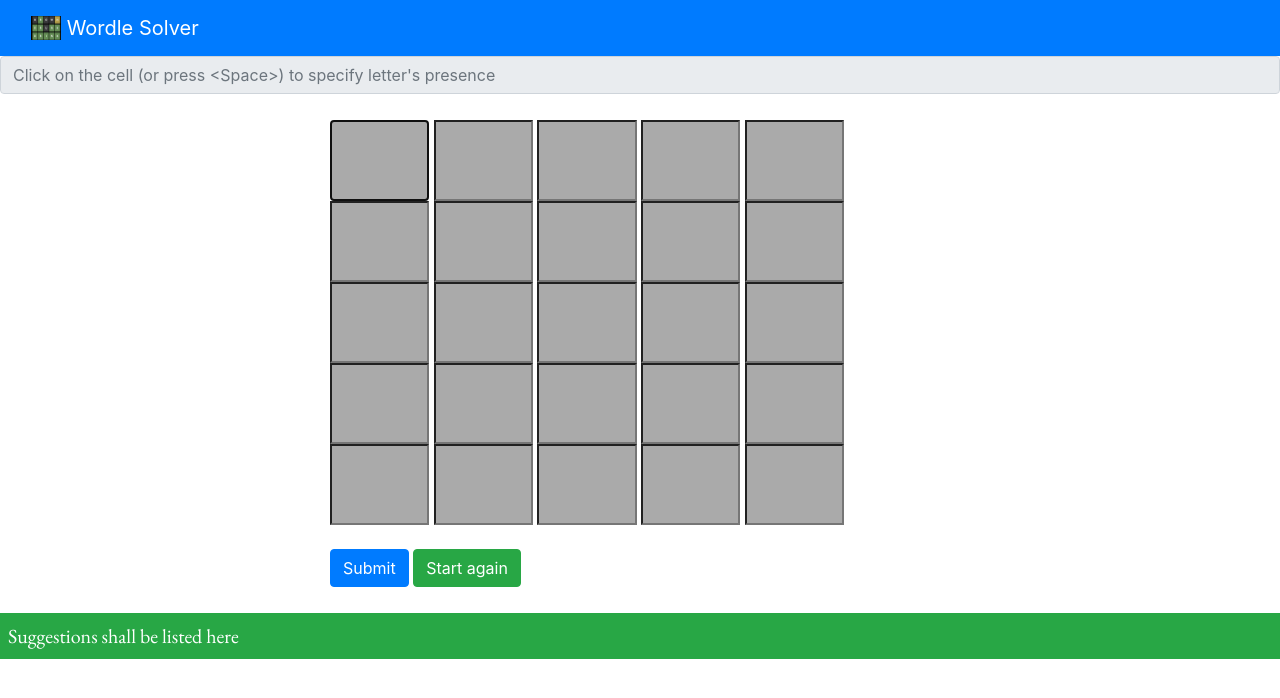
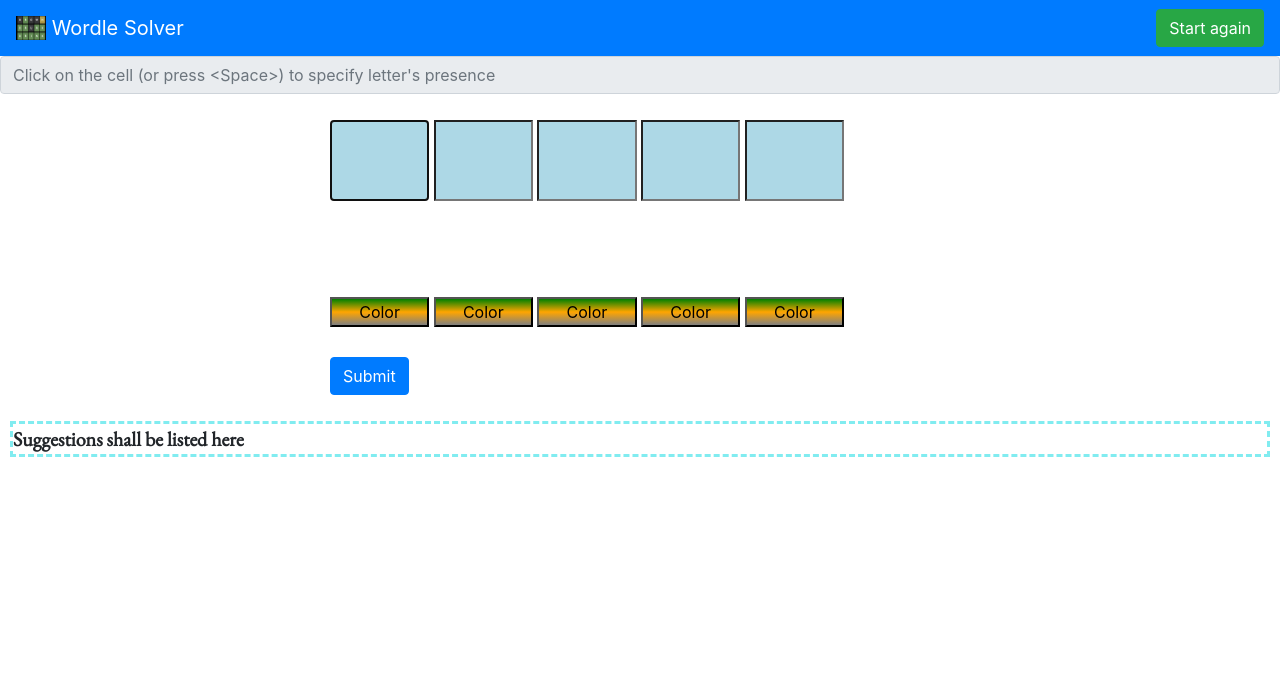
Before and after one commit to maniksinghal/django_projects, a Django app: page /wordle/ in a window 1280 px wide. Shown: the top 698 px of the page. Run offline with Django 4.2, Linux system fonts and the light colour scheme; parts of the project's set-up code (start-up, migrations or seed data) failed here and were passed over; some libraries are stand-ins or nearby versions.

Commit message:
Wordle UI improvements

```diff
--- a/wordle/static/wordle/custom.css
+++ b/wordle/static/wordle/custom.css
@@ -1,23 +1,21 @@
-/*.center {
+.color_button {
+    background: linear-gradient(green, orange, grey);
+        /* background: linear-gradient(black, transparent); */
+    /* background: -webkit-gradient(linear, left top, left bottom, color-stop(0%, #000000), color-stop(100%, #ffffff)); */
+    /* margin-top: 0px; */
     margin: auto;
-    display: inline-block;
-    width: 60%;
-    border: 1px solid #0d0d0ec7;
-    padding: 10px;
-  }
+    width: 16%;
+    text-align: center;
+}
 
-.center  {
-     width: 300px;
-     margin: 0 auto;
- } */
-
- .cell {
+.cell {
     text-align: center;
     margin: auto;
     width: 16%;
     /* padding: 5px; */
 }
-.center {
+
+ .center {
     margin: auto;
     width: 50%;
     /* border: 3px solid green; */
--- a/wordle/templates/wordle/base.html
+++ b/wordle/templates/wordle/base.html
@@ -1,11 +1,20 @@
 <html>
 <link rel="stylesheet" href="https://stackpath.bootstrapcdn.com/bootstrap/4.4.1/css/bootstrap.min.css" integrity="sha384-Vkoo8x4CGsO3+Hhxv8T/Q5PaXtkKtu6ug5TOeNV6gBiFeWPGFN9MuhOf23Q9Ifjh" crossorigin="anonymous">
 <link href="https://fonts.googleapis.com/css2?family=EB+Garamond&family=Roboto+Serif:wght@100;500&display=swap" rel="stylesheet">
+<script src="https://ajax.googleapis.com/ajax/libs/jquery/3.3.1/jquery.min.js"></script>
 {% load static %}
 <link rel="stylesheet" href="{% static 'wordle/custom.css' %}">
 <title>Wordle solver</title>
 <head>
 <script type="text/javascript">
+
+    $(document).ready(function() {
+        $('#wordle_form').submit(function() {
+           $('#suggestions').html("Checking...")
+           //document.getElementById('suggestions').value = "Checking.."
+           document.getElementById('spinner').style.display = ''
+        });
+    });
 
     function on_load()
     {
@@ -28,15 +37,18 @@
                         if ((code >= 65 && code <= 90) ||
                             (code >= 97 && code <= 122)) {
                                 // Valid character
+                                rgb = get_rgb(e.target)
+                                if (rgb == '#add8e6') {
+                                    // empty color, toggle it
+                                    change_color(e.target)
+                                }
                                 next_cell = get_next_cell_in_row(e.target);
+                                if (next_cell != e.target) {
+                                    next_cell.value = " "
+                                }
                                 next_cell.focus();
                         } else {
                             e.target.value = ""
-                            if (cell_value == " ") {
-                                // Space key, use it to change color
-                                cell_clicked(e.target);
-                            }
-
                         }
                     } else {
                         // Cell value is empty
@@ -96,12 +108,8 @@
         return;
     }
 
-    function cell_clicked(el)
+    function get_rgb(el)
     {
-        if (el.readOnly) {
-            return
-        }
-
         // Get current background color and cycle to next
         if (window.getComputedStyle) {
             style = window.getComputedStyle(el);
@@ -112,6 +120,16 @@
         // Get background color and convert to #RRGGBB hex
         rgb = style.backgroundColor;
         rgb  = `#${rgb.match(/^rgb\((\d+),\s*(\d+),\s*(\d+)\)$/).slice(1).map(n => parseInt(n, 10).toString(16).padStart(2, '0')).join('')}`
+        return rgb
+    }
+
+    function change_color(el)
+    {
+        if (el.readOnly) {
+            return
+        }
+
+        rgb = get_rgb(el)
 
         var new_state = "C"
 
@@ -121,7 +139,7 @@
         } else if (rgb == '#00aa00') {   //green => orange
             rgb = '#ffa500'
             new_state = "W"
-        } else if (rgb == '#ffa500') {  // orange => grey
+        } else if (rgb == '#ffa500' || rgb == '#add8e6') {  // empty/orange => grey
             rgb = '#aaaaaa'
             new_state = "N"
         }
@@ -129,15 +147,24 @@
         el.style.backgroundColor = rgb;
         document.getElementById(el.id+"_hidden").value = new_state
     }
+
+    function color_btn_clicked(row, col) {
+        cell = document.getElementById("c" + row.toString() + col.toString())
+        change_color(cell)
+        //alert("Color btn clicked " + row.toString() + col.toString())
+    }
 </script>
 </head>
 <nav class="navbar navbar-dark bg-primary">
-    <div class="container-fluid">
+    <!-- <div class="container-fluid"> -->
       <a class="navbar-brand" href="#">
         <img type='img/jpg' src="{% static 'wordle/header.jpeg' %}" alt="" width="30" height="24" class="d-inline-block align-text-top">
         Wordle Solver
       </a>
-    </div>
+    <!-- </div> -->
+    <!-- <div class="collapse navbar-collapse" id="navbarSupportedContent"> -->
+    <button class="btn btn-success" onclick="location.href='{% url 'wordle:home' %}';">Start again</button>
+    <!-- </div> -->
   </nav>
 <body onload='on_load();'>
 
@@ -147,29 +174,39 @@
 </div>
 
 <div class="center">
-  <form action="{% url 'wordle:solve_next' %}" title="A-Z only">
+  <form id="wordle_form" action="{% url 'wordle:solve_next' %}" title="A-Z only">
 
         {% for row_obj in rows %}
             {% for cell_obj in row_obj.cells %}
-                <input class="cell" style="background-color:{{cell_obj.bg_color}}; color:#FFFFFF; text-transform:uppercase; font-size:50px" name="{{cell_obj.name}}" id="{{cell_obj.name}}" value="{{cell_obj.value}}" {{base_cell_attrs|safe}} {{cell_obj.read_only}} {{cell_obj.required}}>
+                <input class="cell" type="{{cell_obj.type}}" style="background-color:{{cell_obj.bg_color}}; color:'#ffffff'; text-transform:uppercase; font-size:50px" name="{{cell_obj.name}}" id="{{cell_obj.name}}" value="{{cell_obj.value}}" {{base_cell_attrs|safe}} {{cell_obj.read_only}} {{cell_obj.required}}>
                 <input type="hidden" value="{{cell_obj.hidden_value}}" id="{{cell_obj.name}}_hidden" name="{{cell_obj.name}}_hidden">
             {% endfor %}
         <br>
         {% endfor %}
-
+        <button type="button" class="color_button" onclick="color_btn_clicked({{active_row}}, 0)">Color</button>
+        <button type="button" class="color_button" onclick="color_btn_clicked({{active_row}}, 1)">Color</button>
+        <button type="button" class="color_button" onclick="color_btn_clicked({{active_row}}, 2)">Color</button>
+        <button type="button" class="color_button" onclick="color_btn_clicked({{active_row}}, 3)">Color</button>
+        <button type="button" class="color_button" onclick="color_btn_clicked({{active_row}}, 4)">Color</button>
         <br>
-        <input type="submit" class="btn btn-primary" value="Submit">
-        <input type="button" class="btn btn-success" onclick="location.href='{% url 'wordle:home' %}';" value="Start again">
+        <input style="margin-top:30px" type="submit" class="btn btn-primary" value="Submit">
+        <!-- <input type="button" class="btn btn-success" onclick="location.href='{% url 'wordle:home' %}';" value="Start again">  -->
         <!-- <a class="btn btn-primary" href="{% url 'wordle:home' %}" role="button">New</a> -->
         <!-- <a href="{% url 'wordle:home' %}" class="btn btn-success" role="button" style="padding: 10px">Start again</a> -->
   </form>
 </div>
+
+<!--
 <div class="p-2 mb-3 bg-success text-white bg-opacity-75" style="font-family: 'EB Garamond', serif; font-size:20px">{{suggestions}}</div>
-<!--
-<nav class="navbar navbar-light" style="background-color: #e3f2fd; font-family: 'EB Garamond', serif; font-size:30px">
-    {{suggestions}}
-</nav>
 -->
+<!-- <div class="p-2 mb-3 bg-success" style="font-family: 'EB Garamond', serif; font-size:20px"> -->
+<div class="form-floating" style="margin-left:10px; margin-right:10px; border-style:dashed; border-color:rgb(129, 236, 240); font-family:'EB Garamond', serif; font-size:20px">
+    <strong id="suggestions">{{suggestions}}</strong>&nbsp;&nbsp;
+    <div id="spinner" class="spinner-border ml-auto" role="status" aria-hidden="true" style="display:none"></div>
+</div>
+<!-- &nbsp;
+<button style="margin-top:20px" class="btn btn-success" onclick="location.href='{% url 'wordle:home' %}';">Start again</button> -->
+
 </body>
 
 
--- a/wordle/views.py
+++ b/wordle/views.py
@@ -6,6 +6,8 @@ from wordle.core_logic import initialize_db, process_next_word
 GREY = "#AAAAAA"
 GREEN = "#00aa00"
 ORANGE = "#ffa500"
+LIGHT_BLUE = "#add8e6"
+WHITE = "#ffffff"
 
 logger = logging.getLogger(__name__)
 
@@ -46,7 +48,7 @@ def create_base_dict():
 
     base_cell_attrs = 'size=1 '
     base_cell_attrs += 'onClick=\"cell_clicked(this);\" title="Please enter alphabets" '
-    base_cell_attrs += 'type="text" onfocusin="this.select()" '
+    base_cell_attrs += 'onfocusin="this.select()" '
 
     base_dict['base_cell_attrs'] = base_cell_attrs
 
@@ -59,19 +61,23 @@ def create_base_dict():
             cell_obj = {}
             cell_obj['name'] = "c%d%d" % (i,j)
             cell_obj['bg_color'] = GREY
+            cell_obj['type'] = "text"
             if i > 0:
                 # All following rows are read-only
                 cell_obj['read_only'] = "readonly"
                 cell_obj ['required'] = ""
+                cell_obj['type'] = "hidden"
             else:
                 cell_obj['read_only'] = ""
                 cell_obj ['required'] = "required"
+                cell_obj ['bg_color'] = LIGHT_BLUE
             cell_obj['value'] = ""
             cell_obj['hidden_value'] = "N"
             row_obj['cells'].append(cell_obj)
 
     base_dict['rows'] = rows
     base_dict['focus_cell'] = "c00"
+    base_dict['active_row'] = "0"
     base_dict['suggestions'] = "Suggestions shall be listed here"
     return base_dict
 
@@ -112,11 +118,21 @@ def solve_next(request):
                     cell_obj['bg_color'] = ORANGE
                 else:
                     cell_obj['bg_color'] = GREEN
+
+                if cell_value:
+                    #Already filled cell
+                    cell_obj['type'] = "text"
+                else:
+                    #Row after the row-to-edit
+                    cell_obj['type'] = "hidden"
             else:
                 row_to_edit = row
                 #Allow user to edit this row
                 cell_obj['read_only'] = ""
                 cell_obj['required'] = "required"
+                cell_obj['bg_color'] = LIGHT_BLUE
+                cell_obj['type'] = "text"
+                base_dict['active_row'] = row
                 #Rest values are base defaults
 
         if word:
@@ -136,6 +152,6 @@ def solve_next(request):
     elif len(suggested_words) == 0:
         suggestion = "Ran out of words!!"
     else:
-        suggestion = "Try %s" % ",   ".join(suggested_words)
+        suggestion = "Try %s" % ",    ".join(suggested_words)
     base_dict['suggestions'] = suggestion
     return render(request, 'wordle/base.html', base_dict)
```
